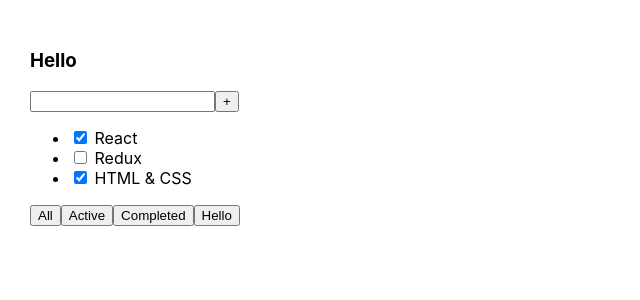
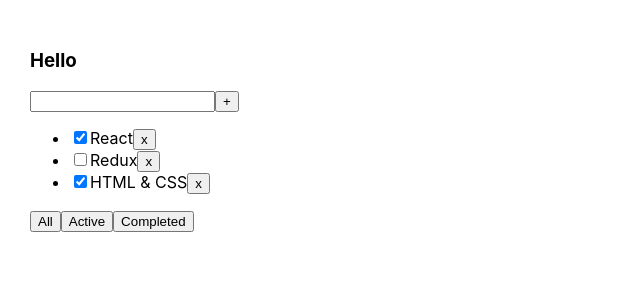
Before and after one commit to Dimkysy/repeat-todolist-lushci, a React (Create React App) app: page / in a window 1280 px wide. Shown: the top 300 px of the page, without its empty margins (0-640 px from the left). Built offline with nearby package versions, Linux system fonts and the light colour scheme.

Commit message:
lesoon 2

```diff
--- a/src/Todolist.tsx
+++ b/src/Todolist.tsx
@@ -1,4 +1,6 @@
 import React from "react";
+import {FilterValuesType} from "./App";
+
 type TaskType = {
     id:number
     title:string
@@ -8,6 +10,8 @@ type TaskType = {
 type PropsType = {
     title:string
     tasks:Array<TaskType>
+    removeTask:(id:number)=> void
+    changeFilter:(value:FilterValuesType) => void
 }
 
 function Todolist(props:PropsType) {
@@ -19,15 +23,20 @@ function Todolist(props:PropsType) {
                 <button>+</button>
             </div>
             <ul>
-                <li><input type="checkbox" checked={props.tasks[0].isDone}/> <span>{props.tasks[0].title}</span></li>
-                <li><input type="checkbox" checked={props.tasks[1].isDone}/> <span>{props.tasks[1].title}</span></li>
-                <li><input type="checkbox" checked={props.tasks[2].isDone}/> <span>{props.tasks[2].title}</span></li>
+                {
+                    props.tasks.map(t =>
+                        <li key={t.id}>
+                            <input type="checkbox" checked={t.isDone}/>
+                            <span>{t.title}</span>
+                            <button onClick={() => props.removeTask(t.id)} >x</button>
+                        </li>
+                    )
+                }
             </ul>
             <div>
-                <button>All</button>
-                <button>Active</button>
-                <button>Completed</button>
-                <button>Hello</button>
+                <button onClick={()=>props.changeFilter("all")} >All</button>
+                <button onClick={()=>props.changeFilter("active")}>Active</button>
+                <button onClick={()=>props.changeFilter("completed")}>Completed</button>
             </div>
         </div>
     )
```
